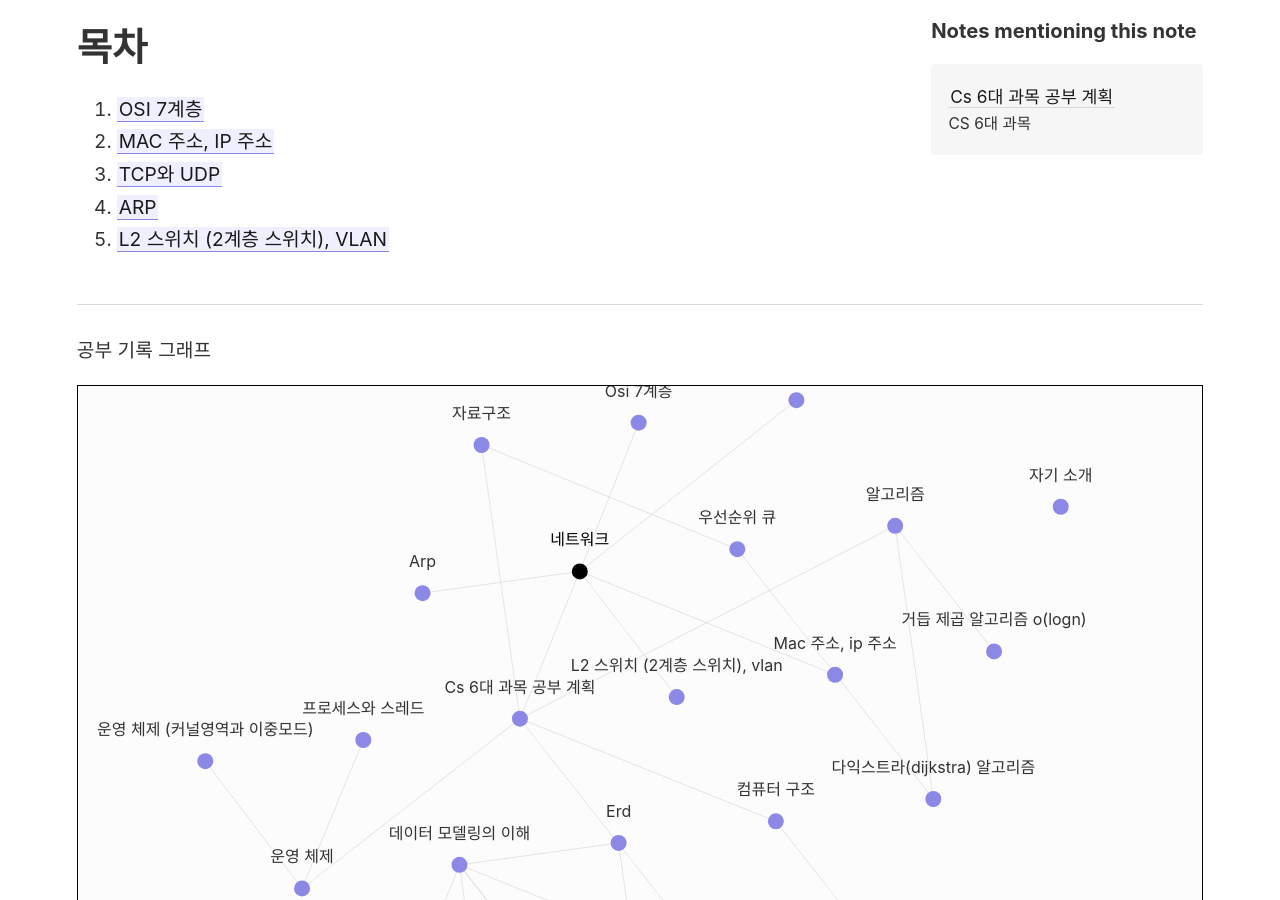
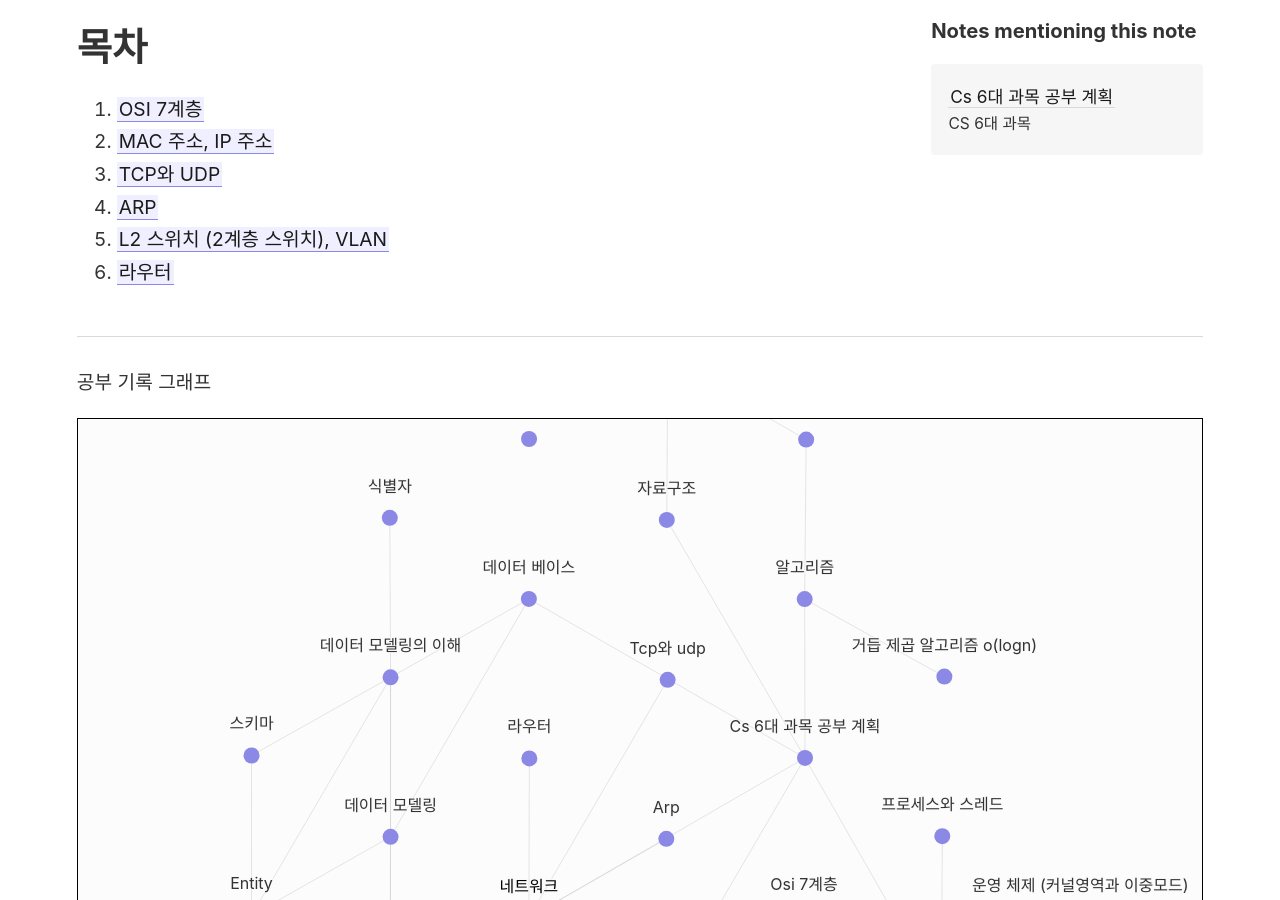
Before and after one commit to rainbow96bear/Obsidian, a Jekyll site: the page built from _notes/CS 6대 과목/3. 네트워크/네트워크.md, in a window 1280 px wide and 900 px high, scrolled down 259 px. Built offline with Jekyll 4.4.1, drawn with Linux system fonts in a browser that asks for light colours; some of the changed lines change nothing that is shown.

Commit message:
라우터 공부 기록

```diff
--- a/_notes/CS 6대 과목/3. 네트워크/네트워크.md
+++ b/_notes/CS 6대 과목/3. 네트워크/네트워크.md
@@ -5,3 +5,4 @@
 3. [[TCP와 UDP]]
 4. [[ARP]]
 5. [[L2 스위치 (2계층 스위치), VLAN]]
+6. [[라우터]]
--- /dev/null
+++ b/_notes/CS 6대 과목/3. 네트워크/네트워크/라우터.md
@@ -0,0 +1,25 @@
+# **1. 라우터란?**
+
+들어오는 패킷의 목적지 IP 주소를 확인하고 자신이 가진 경로 정보를 이용해 패킷을 최적의 경로로 포워딩 하는 장비
+
+- 원격지 네트워크와 연결할 때 필수적인 네트워크 장비
+
+## 특징
+
+- 경로 정보는 라우팅 테이블에 유지
+- 자신이 알고 있는 주소가 아닌 목적지를 가진 패킷이 들어오면 해당 패킷을 버린다.
+
+## 라우팅 동작 (Hop-by-Hop)
+
+현대 인터넷에서는 단말부터 목적지 까지의 경로를 모두 책임지는 것이 아니라 인접한 라우터까지만 경로를 지정하면 최적의 경로를 다시 파악하여 라우터로 패킷을 포워딩
+
+<img src = "/assets/Pasted image 20231102173920.png">
+
+## 경로 정보 얻는 방법
+
+- 다이렉트 커넥티드
+  IP 주소를 입력할 때 사용된 IP 주소와 서브넷 마스크로 해당 IP가 속한 네트워크 주소 정보를 알아내서 경로 정보를 저장하는 방법
+- 스태틱 라우팅
+  관리자가 목적지 네트워크와 넥스트 홉을 라우터에 직접 지정하여 경로 정보를 저장하는 방법
+- 다이나믹 라우팅
+  라우터끼리 자신이 알고있는 경로 정보나 링크 상태 정보를 교환하여 경로 정보를 저장하는 방법
```
Also changed, not shown: _notes/atteched_file/Pasted image 20231102173920.png (added), assets/Pasted image 20231102173920.png (added).
